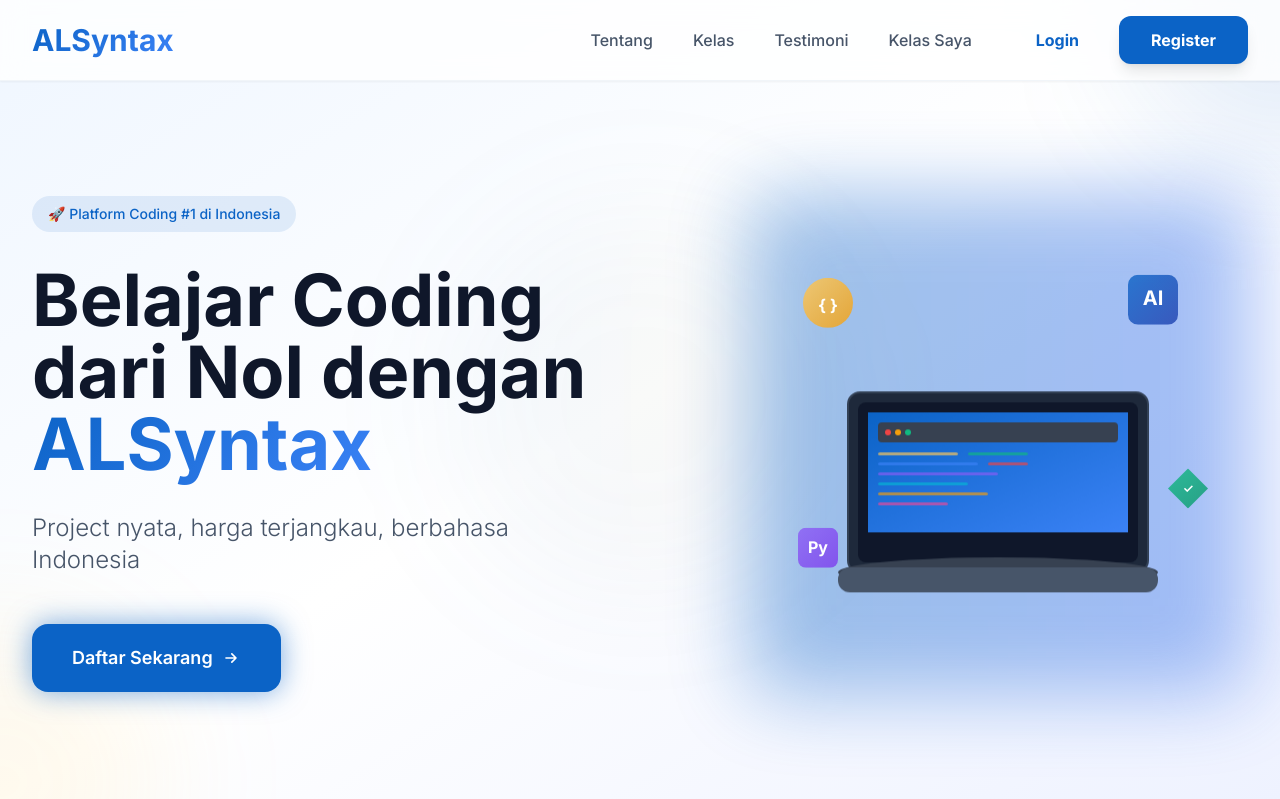
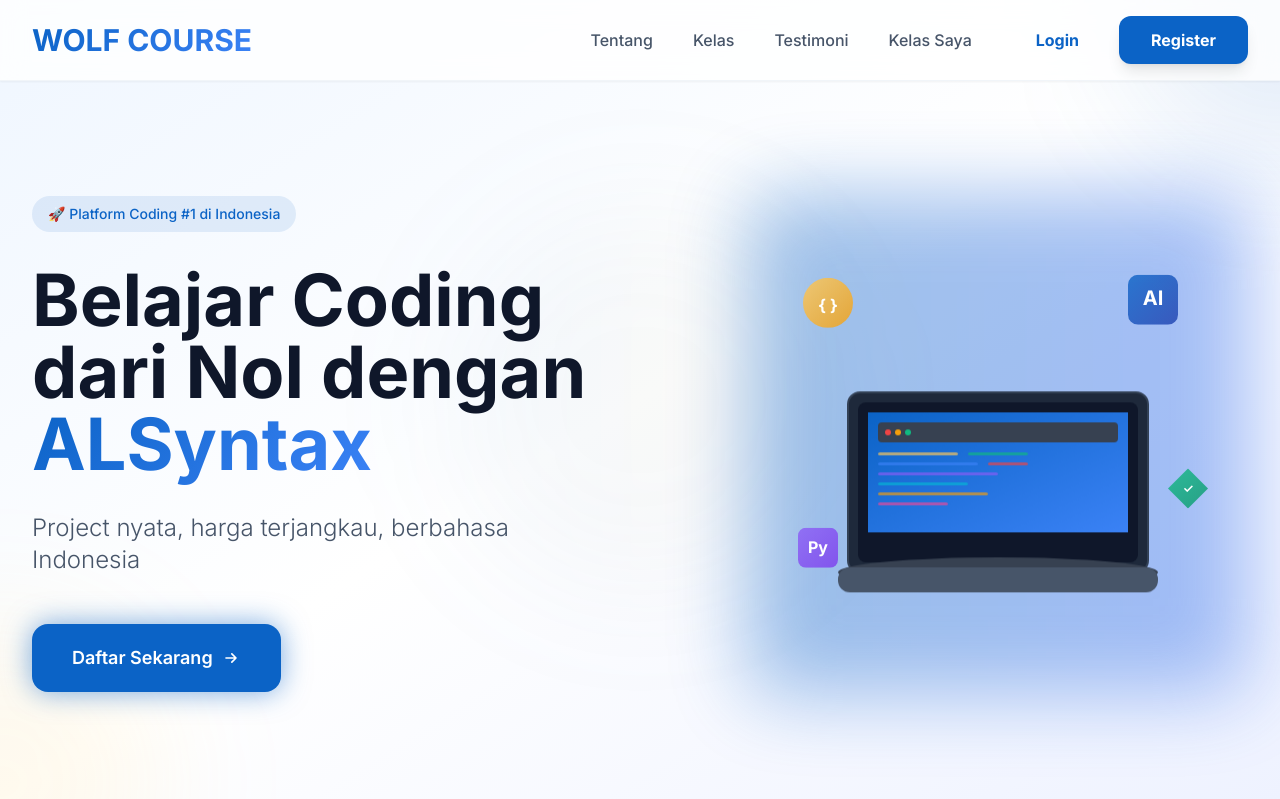
Before and after one commit to muzaaqi/responsi-uts-pwp, a Flask app: page / in a window 1280 px wide. Shown: the top 799 px of the page. Run offline with Flask 3, Linux system fonts and the light colour scheme; data that the repository does not hold is empty; some libraries are stand-ins or nearby versions.

Commit message:
feat(ui): change name brand

```diff
--- a/templates/layout.html
+++ b/templates/layout.html
@@ -72,7 +72,7 @@
             <div
               class="text-primary text-2xl md:text-3xl font-bold text-gradient"
             >
-              ALSyntax
+              WOLF COURSE
             </div>
           </div>
           <div class="hidden md:flex items-center space-x-10">
```
